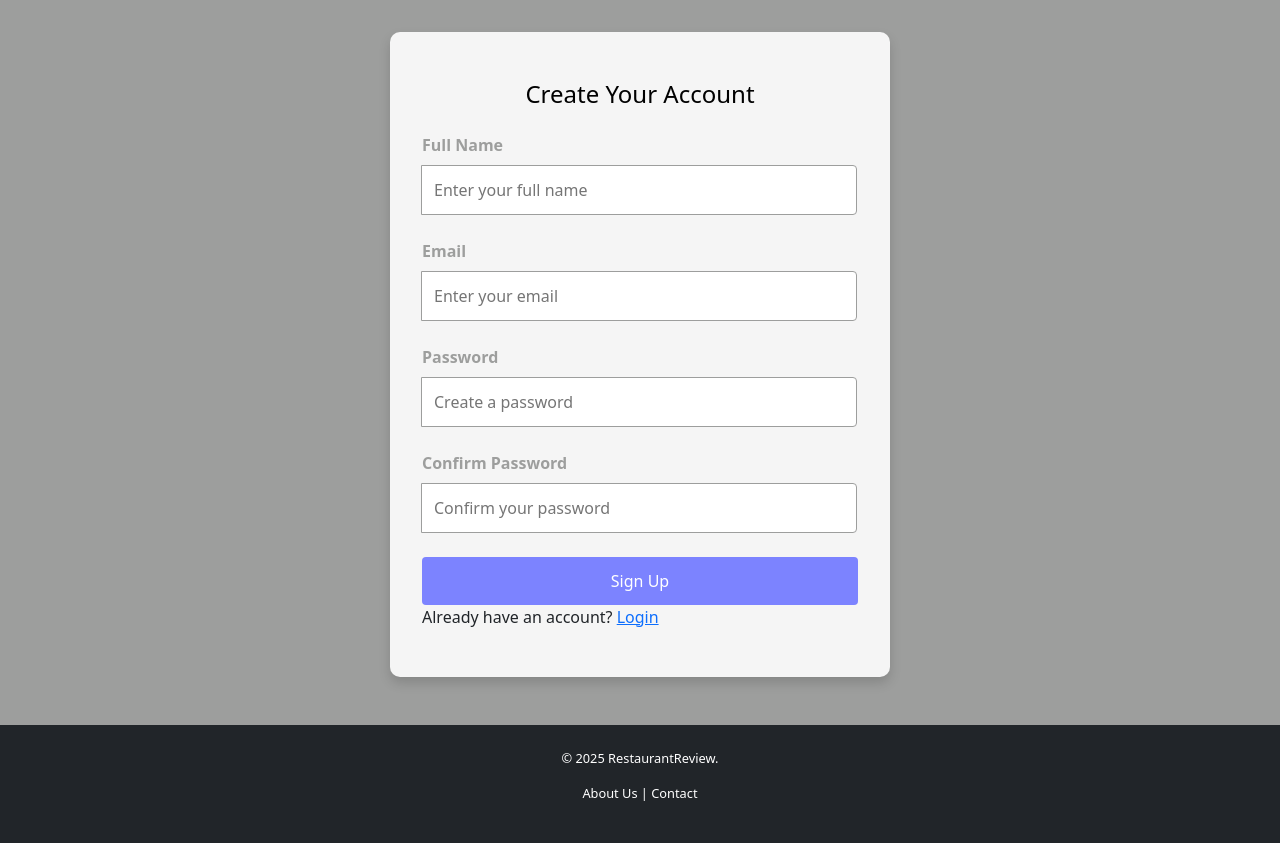
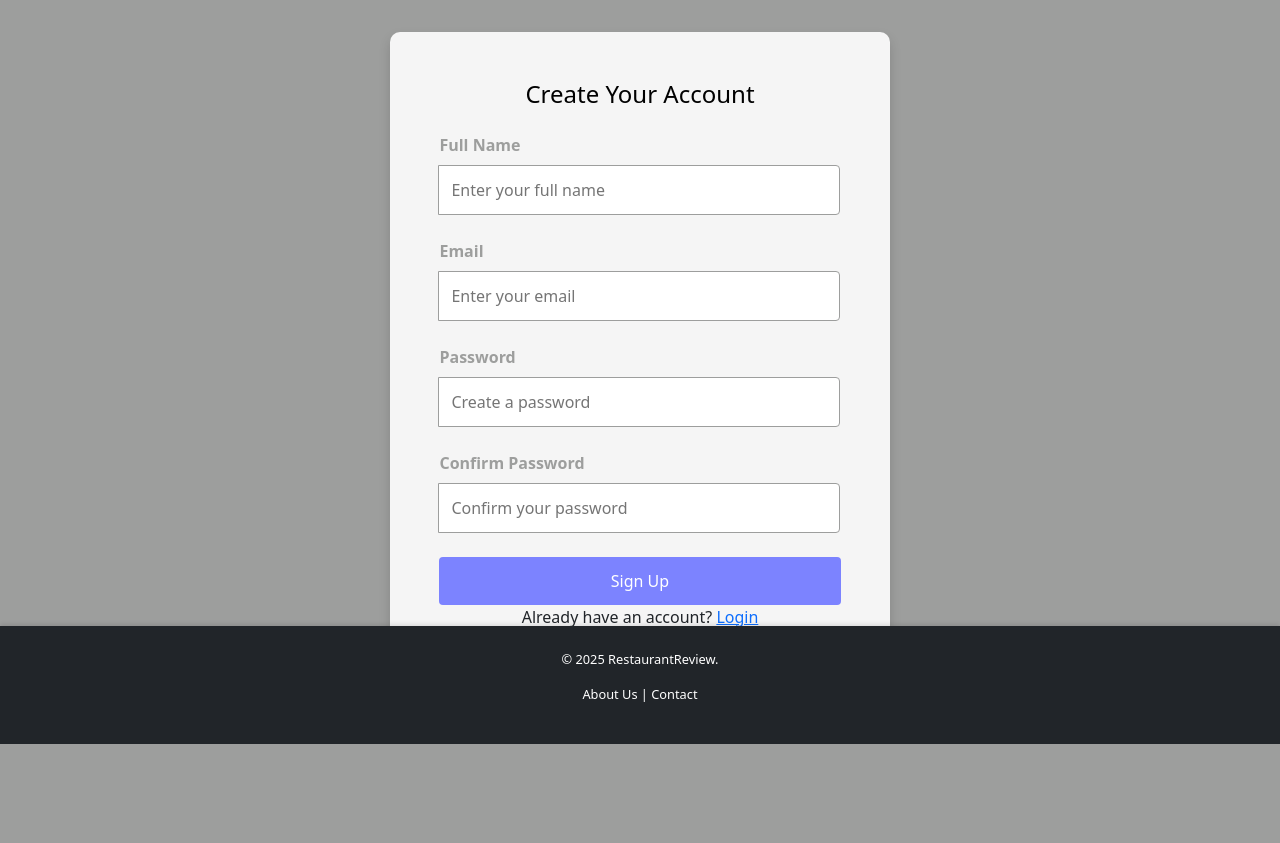
Before and after one commit to samueltl21/restaurantreview, a Flask app: page /sign_up in a window 1280 px wide. Shown: the part 56-899 px from the top of the page. After the commit the page ends 800 px from the top, so only its background shows below. Run offline with Flask 3, Linux system fonts and the light colour scheme.

Commit message:
Update styles.css

```diff
--- a/app/static/styles.css
+++ b/app/static/styles.css
@@ -49,13 +49,16 @@ body {
 /* Define login and registration containers separately to avoid style conflicts */
 .login-container,
 .registration-container {
+    display: flex;
+    flex-direction: column;
+    justify-content: center;
+    align-items: center;
     background-color: #f5f5f5;
     padding: 3rem 2rem;
     border-radius: 10px;
     box-shadow: 0 6px 12px rgba(0, 0, 0, 0.15);
     width: 100%;
     max-width: 500px;
-    transform: translateY(0);
     margin: 2rem auto;
 }
 
@@ -140,13 +143,14 @@ body {
 
 /* Footer styling to prevent overlapping with containers */
 footer {
-    position: relative;
+    position: fixed;
     bottom: 0;
-    margin-top: 2rem;
+    left: 0;
     width: 100%;
     text-align: center;
     padding: 1rem;
     background-color: #f5f5f5;
     color: #9d9e9d;
     font-size: 0.8rem;
+    box-shadow: 0 -2px 4px rgba(0, 0, 0, 0.1);
 }
```
